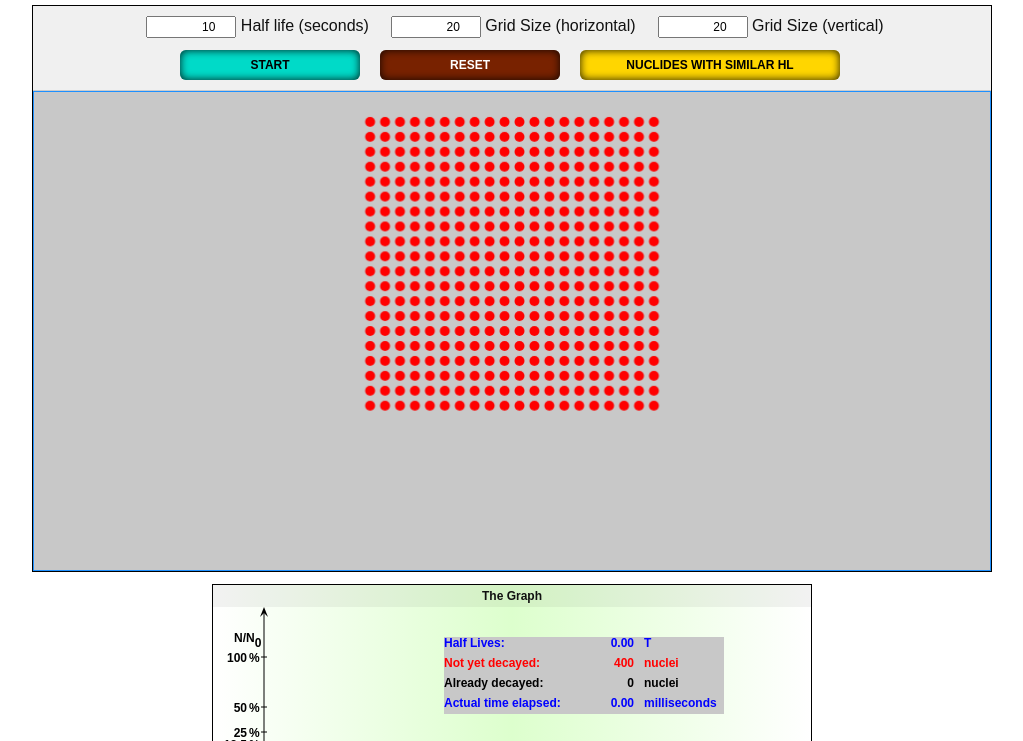
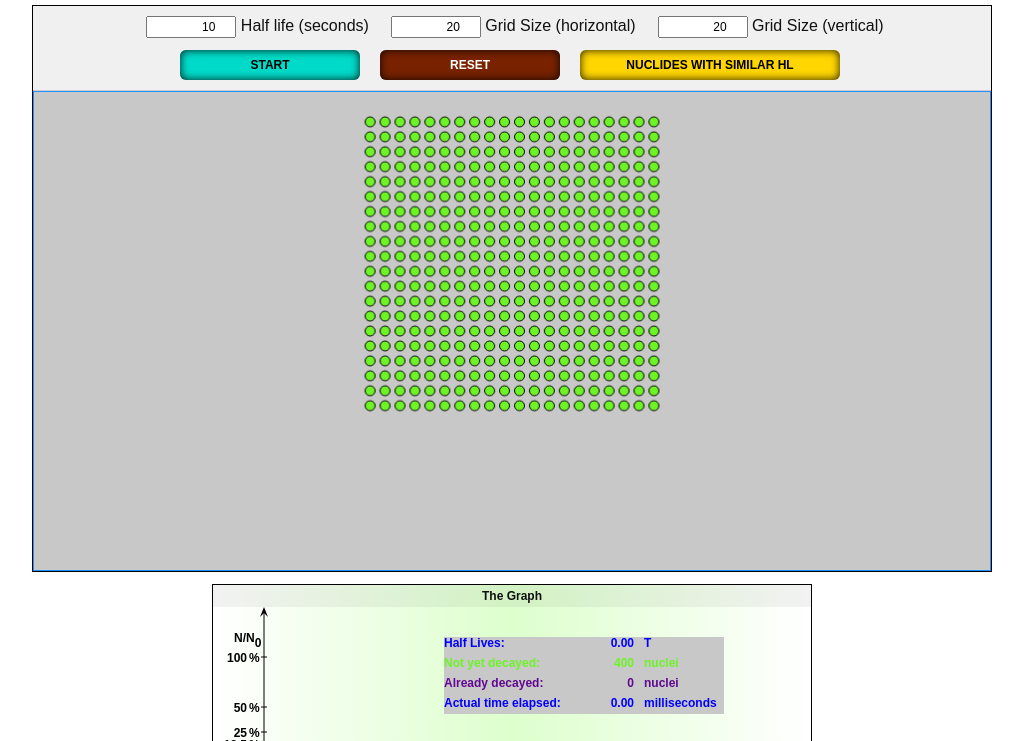
Before and after one commit to rlawry/2D-radioactive-decay, a plain HTML site: page index.html in a window 1280 px wide. Shown: the part 59-800 px from the top of the page, without its empty margins (128-1151 px from the left). Drawn offline with Linux system fonts and the light colour scheme.

Commit message:
update on shapes

```diff
--- a/index.html
+++ b/index.html
@@ -367,6 +367,8 @@
     var colorDecayed = "#000000";
     var colorTime = "#0000ff";
 
+    var prevHalfLife = null;   // for palette changes
+
     var FONT1 = "normal normal bold 12px sans-serif";
     var halfLife = 20;
     var AtomTotal = 400;
@@ -424,7 +426,7 @@
 
     function spawnParticle(x, y) {
       var angle = Math.random() * Math.PI * 2;
-      var speed = 260 + Math.random() * 60;      // slightly slower for smoother arcs
+      var speed = 660 + Math.random() * 60;      // slightly slower for smoother arcs
       var life = 4 + Math.random() * 2;          // 4–6 seconds total visible time
 
       particles.push({
@@ -435,7 +437,7 @@
         life: life,
         maxLife: life,
         history: [],
-        historyMax: 80                           // long trail (tune if needed)
+        historyMax: 90                           // long trail (tune if needed)
       });
     }
 
@@ -639,14 +641,35 @@
       };
     }
 
+    function setRandomPalette() {
+      // base hue 0–359
+      var baseHue = Math.floor(Math.random() * 360);
+
+      // active: bright
+      var activeHue = baseHue;
+      // decayed: opposite hue, darker
+      var decayedHue = (baseHue + 180) % 360;
+
+      colorActive = "hsl(" + activeHue + ", 90%, 55%)";
+      colorDecayed = "hsl(" + decayedHue + ", 90%, 30%)";
+    }
+
     function reset() {
       var halfLifeInput = parseFloat(document.getElementById("HalfLife").value);
       var xInput = parseInt(document.getElementById("gridX").value, 10);
       var yInput = parseInt(document.getElementById("gridY").value, 10);
 
-      halfLife = (isFinite(halfLifeInput) && halfLifeInput > 0) ? halfLifeInput : 10;
+      var newHalfLife = (isFinite(halfLifeInput) && halfLifeInput > 0) ? halfLifeInput : 10;
+      halfLife = newHalfLife;
+
       xAtoms = (isFinite(xInput) && xInput > 0) ? xInput : 20;
       yAtoms = (isFinite(yInput) && yInput > 0) ? yInput : 20;
+
+      // Change colors on first load or whenever half-life is changed
+      if (prevHalfLife === null || newHalfLife !== prevHalfLife) {
+        setRandomPalette();
+        prevHalfLife = newHalfLife;
+      }
 
       AtomTotal = xAtoms * yAtoms;
 
@@ -678,6 +701,7 @@
         canvas.height = 100 + spacing * yAtoms;
       }
     }
+
 
     function newPath() {
       ctx.beginPath();
@@ -729,9 +753,13 @@
 
     function circle(x, y, r, c) {
       if (c) ctx.fillStyle = c;
+      ctx.strokeStyle = "black";
       newPath();
       ctx.arc(x, y, r, 0, 2 * Math.PI, true);
       ctx.fill();
+      newPath();
+      ctx.arc(x, y, r, 0, 2 * Math.PI, true);
+      ctx.stroke();
     }
 
     function writePercent(s, x, y) {
@@ -798,8 +826,10 @@
         // active: solid red circle
         ctx.fillStyle = colorActive;
         ctx.beginPath();
+        ctx.strokeStyle = "black";
         ctx.arc(x, y, atomRadius, 0, 2 * Math.PI);
         ctx.fill();
+        ctx.stroke();
       }
     }
 
```
